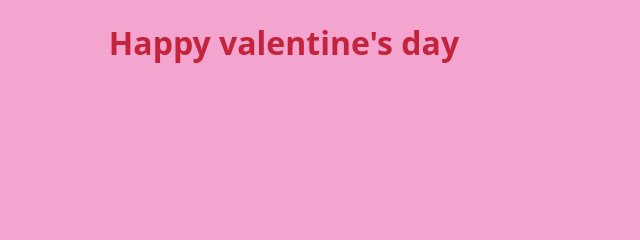
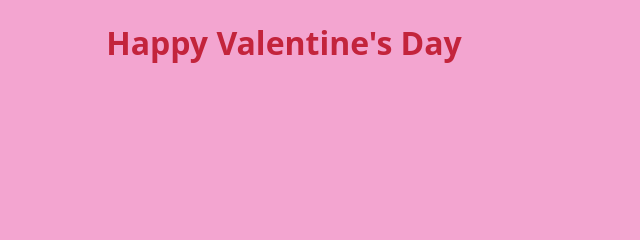
Before and after one commit to jokerjo777/forYou, a plain HTML site: page index.html in a window 1280 px wide. Shown: the top 240 px of the page, 356-996 px from the left. Drawn offline with Linux system fonts and the light colour scheme; a web font is replaced by a local one.

Commit message:
Update index.html

```diff
--- a/index.html
+++ b/index.html
@@ -12,7 +12,7 @@
 </head>
 <body>
 
-    <h1>Happy valentine's day</h1>
+    <h1>Happy Valentine's Day</h1>
 
     <div class="display">
         <svg viewBox="0 0 100 92">
```
